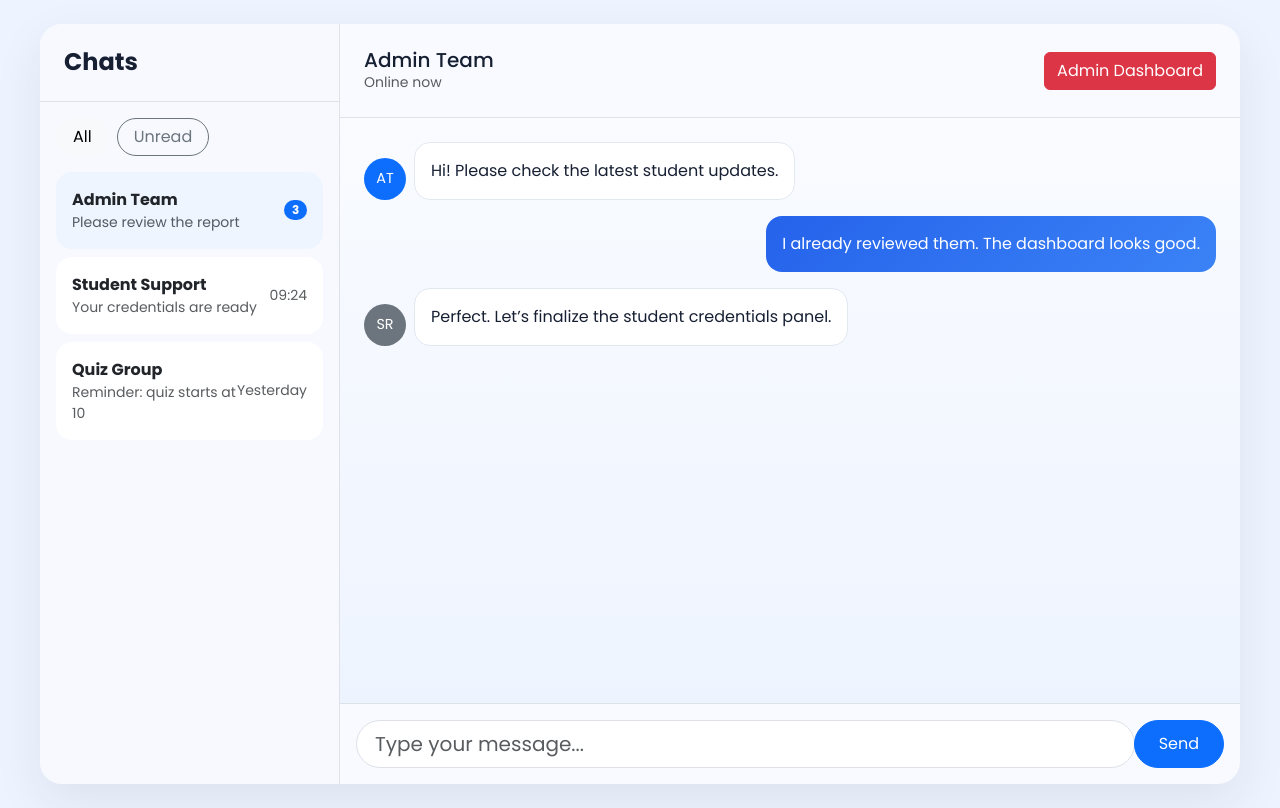
After one commit to Ellammal-p/projects, a Django app: page /main-dashboard/ in a window 1280 px wide. The commit adds this page. Run offline with Django 5.2, Linux system fonts and the light colour scheme.

Commit message:
Updated quiz application dashboard and templates

```diff
--- a/quiz_app/static/css/quiz_page.css
+++ b/quiz_app/static/css/quiz_page.css
@@ -12,58 +12,197 @@ body{
     display:flex;
     justify-content:center;
     align-items:center;
-    background:linear-gradient(
-        135deg,
-        #7b2ff7 0%,
-        #3f5efb 50%,
-        #00c6ff 100%
-    );
+    background:linear-gradient(135deg, #eef5ff 0%, #ffffff 45%, #edf2ff 100%);
+    color:#172033;
     overflow:hidden;
     position:relative;
 }
 
+body.login-page{
+    background:linear-gradient(135deg, #f8fbff 0%, #ffffff 55%, #eef5ff 100%);
+    min-height:100vh;
+    display:flex;
+    justify-content:center;
+    align-items:center;
+}
 
+.login-shell{
+    width:100%;
+    display:flex;
+    justify-content:center;
+    align-items:center;
+    padding:20px;
+}
+
+.login-grid{
+    display:flex;
+    justify-content:center;
+    align-items:center;
+    width:100%;
+}
+
+.login-box{
+    width:100%;
+    max-width:420px;
+    margin:0 auto;
+    padding:30px;
+    border-radius:24px;
+    background:rgba(255,255,255,0.95);
+    border:1px solid rgba(148,163,184,0.25);
+    box-shadow:0 18px 45px rgba(15,23,42,0.10);
+    color:#1f2937;
+}
+
+.login-box h3{
+    color:#111827;
+    font-weight:700;
+}
+
+.login-box .form-label,
+.login-box .alert{
+    color:#334155;
+}
+
+.login-box .form-control{
+    border-radius:12px;
+    background:#ffffff;
+    border:1px solid #cbd5e1;
+    color:#111827;
+    padding:10px 12px;
+}
+
+.login-box .form-control::placeholder{ color:#64748b; }
+.login-box .form-control:focus{
+    background:#ffffff;
+    border-color:#2563eb;
+    box-shadow:0 0 0 0.2rem rgba(37,99,235,0.15);
+    color:#111827;
+}
+
+.login-btn{
+    border:none;
+    color:#ffffff;
+    font-weight:600;
+    font-size:16px;
+    padding:10px 16px;
+    border-radius:12px;
+    background:linear-gradient(135deg, #2563eb, #3b82f6);
+    box-shadow:0 10px 20px rgba(37,99,235,0.18);
+}
+
+.flash-message{
+    position:fixed;
+    top:16px;
+    right:16px;
+    left:auto;
+    transform:none;
+    z-index:1050;
+    width:min(92vw, 420px);
+}
+
+.flash-message .alert{
+    border-radius:14px;
+    box-shadow:0 14px 30px rgba(15,23,42,0.18);
+    border:1px solid rgba(22,101,52,0.18);
+    background:linear-gradient(135deg, #14532d, #166534);
+    color:#ecfdf5;
+    display:flex;
+    align-items:center;
+    justify-content:space-between;
+    gap:10px;
+}
+
+.flash-message .alert-success{ background:linear-gradient(135deg, #14532d, #166534); color:#ecfdf5; }
+.flash-message .alert-danger{ background:linear-gradient(135deg, #7f1d1d, #991b1b); color:#fff7ed; }
+
+.flash-message .alert.fade{
+    opacity:0;
+    transition:opacity 0.3s ease;
+}
+
+.flash-message .alert .close-btn{
+    border:none;
+    background:transparent;
+    color:inherit;
+    font-size:18px;
+    line-height:1;
+    cursor:pointer;
+    opacity:0.85;
+}
+
+.flash-message .alert .close-btn:hover{ opacity:1; }
 
 .app{
     width:500px;
     padding:20px;
     border-radius:30px;
-    background:rgba(255,255,255,0.12);
+    background:rgba(255,255,255,0.88);
     backdrop-filter:blur(20px);
     -webkit-backdrop-filter:blur(20px);
-    border:1px solid rgba(255,255,255,0.2);
-    box-shadow:
-        0 8px 32px rgba(0,0,0,0.2),
-        inset 0 0 20px rgba(255,255,255,0.08);
-    color:white;
+    border:1px solid rgba(148,163,184,0.18);
+    box-shadow:0 18px 40px rgba(15,23,42,0.10);
+    color:#172033;
+}
+
+.professional-table{
+    width:100%;
+    border-collapse:separate;
+    border-spacing:0;
+    border-radius:16px;
+    overflow:hidden;
+    background:#ffffff;
+    box-shadow:0 12px 30px rgba(15,23,42,0.08);
+    border:1px solid #e5e7eb;
+}
+
+.professional-table thead th{
+    background:linear-gradient(135deg, #eff6ff, #e0f2fe);
+    color:#1e3a8a;
+    font-weight:600;
+    padding:12px 14px;
+    text-align:left;
+    border-bottom:1px solid #dbe4f0;
+}
+
+.professional-table tbody td{
+    padding:12px 14px;
+    border-bottom:1px solid #eef2f7;
+    color:#334155;
+    background:#fff;
+}
+
+.professional-table tbody tr:hover td{
+    background:#f8fbff;
+}
+
+.professional-table tbody tr:last-child td{
+    border-bottom:none;
 }
 
 /* Attempts */
 
 #attempt{
-    background:rgba(123,47,247,.3);
+    background:#eff6ff;
+    color:#1e3a8a;
     padding:12px 20px;
     border-radius:50px;
     display:inline-block;
     font-size:18px;
     font-weight:600;
+    border:1px solid #bfdbfe;
 }
 
 /* Score Badge */
 
 #score{
-    background:linear-gradient(
-        135deg,
-        #ff9a44,
-        #fc6076,
-        #7b2ff7
-    );
+    background:linear-gradient(135deg, #dbeafe, #e0f2fe);
     padding:12px 25px;
     border-radius:50px;
     font-size:18px;
     font-weight:600;
-    color:white;
-    box-shadow:0 0 20px rgba(255,255,255,.2);
+    color:#1d4ed8;
+    border:1px solid #bfdbfe;
+    box-shadow:0 10px 18px rgba(148,163,184,0.16);
 }
 
 /* Quiz Number */
--- a/quiz_app/templates/admin_login.html
+++ b/quiz_app/templates/admin_login.html
@@ -28,7 +28,7 @@
                     <label for="admin_password" class="form-label">Password</label>
                     <input type="password" class="form-control" id="admin_password" name="admin_password" placeholder="Enter password" required>
                 </div>
-                <button type="submit" class="btn btn-primary w-100 login-btn">Admin Login</button>
+                <button type="submit" class="btn btn-primary w-100 login-btn">Login</button>
             </form>
         </div>
     </div>
--- /dev/null
+++ b/quiz_app/templates/main_dashboard.html
@@ -0,0 +1,102 @@
+<!DOCTYPE html>
+<html lang="en">
+<head>
+    <meta charset="UTF-8">
+    <meta name="viewport" content="width=device-width, initial-scale=1.0">
+    <title>Main Dashboard</title>
+    {% load static %}
+    <link href="https://cdn.jsdelivr.net/npm/bootstrap@5.3.7/dist/css/bootstrap.min.css" rel="stylesheet">
+    <link href="{% static 'css/quiz_page.css' %}" rel="stylesheet">
+</head>
+<body style="margin: 0; background: #eef4ff; min-height: 100vh; font-family: 'Poppins', sans-serif;">
+    <div class="container-fluid py-4">
+        <div class="mx-auto" style="max-width: 1200px; background: #f8faff; border-radius: 22px; overflow: hidden; box-shadow: 0 18px 50px rgba(15, 23, 42, 0.08);">
+            <div class="row g-0" style="min-height: 760px;">
+                <div class="col-md-3 border-end" style="background: #f7f9ff;">
+                    <div class="p-4 border-bottom">
+                        <h4 class="mb-0 fw-bold">Chats</h4>
+                    </div>
+                    <div class="p-3">
+                        <div class="d-flex align-items-center gap-2 mb-3">
+                            <button class="btn btn-light rounded-pill px-3">All</button>
+                            <button class="btn btn-outline-secondary rounded-pill px-3">Unread</button>
+                        </div>
+                        <div class="list-group list-group-flush">
+                            <a href="#" class="list-group-item list-group-item-action rounded-4 mb-2 px-3 py-3" style="background: #eef5ff; border: 0;">
+                                <div class="d-flex justify-content-between align-items-center">
+                                    <div>
+                                        <strong>Admin Team</strong>
+                                        <div class="small text-muted">Please review the report</div>
+                                    </div>
+                                    <span class="badge bg-primary rounded-pill">3</span>
+                                </div>
+                            </a>
+                            <a href="#" class="list-group-item list-group-item-action rounded-4 mb-2 px-3 py-3" style="border: 0;">
+                                <div class="d-flex justify-content-between align-items-center">
+                                    <div>
+                                        <strong>Student Support</strong>
+                                        <div class="small text-muted">Your credentials are ready</div>
+                                    </div>
+                                    <span class="text-muted small">09:24</span>
+                                </div>
+                            </a>
+                            <a href="#" class="list-group-item list-group-item-action rounded-4 mb-2 px-3 py-3" style="border: 0;">
+                                <div class="d-flex justify-content-between align-items-center">
+                                    <div>
+                                        <strong>Quiz Group</strong>
+                                        <div class="small text-muted">Reminder: quiz starts at 10</div>
+                                    </div>
+                                    <span class="text-muted small">Yesterday</span>
+                                </div>
+                            </a>
+                        </div>
+                    </div>
+                </div>
+
+                <div class="col-md-9 d-flex flex-column">
+                    <div class="d-flex justify-content-between align-items-center p-4 border-bottom">
+                        <div>
+                            <h5 class="mb-0">Admin Team</h5>
+                            <div class="small text-muted">Online now</div>
+                        </div>
+                        <div class="d-flex align-items-center gap-2">
+                            <a href="{% url 'admin_dashboard' %}" class="btn btn-danger">Admin Dashboard</a>
+                        </div>
+                    </div>
+
+                    <div class="flex-grow-1 p-4" style="background: linear-gradient(180deg, #f9fbff 0%, #eef4ff 100%);">
+                        <div class="d-flex flex-column gap-3">
+                            <div class="d-flex align-items-end gap-2">
+                                <div class="rounded-circle bg-primary text-white d-flex align-items-center justify-content-center" style="width: 42px; height: 42px; font-size: 0.9rem;">AT</div>
+                                <div class="p-3 rounded-4" style="max-width: 70%; background: #ffffff; border: 1px solid #e2e8f0;">
+                                    Hi! Please check the latest student updates.
+                                </div>
+                            </div>
+
+                            <div class="d-flex justify-content-end">
+                                <div class="p-3 rounded-4 text-white" style="max-width: 70%; background: linear-gradient(135deg, #2563eb, #3b82f6);">
+                                    I already reviewed them. The dashboard looks good.
+                                </div>
+                            </div>
+
+                            <div class="d-flex align-items-end gap-2">
+                                <div class="rounded-circle bg-secondary text-white d-flex align-items-center justify-content-center" style="width: 42px; height: 42px; font-size: 0.9rem;">SR</div>
+                                <div class="p-3 rounded-4" style="max-width: 70%; background: #ffffff; border: 1px solid #e2e8f0;">
+                                    Perfect. Let’s finalize the student credentials panel.
+                                </div>
+                            </div>
+                        </div>
+                    </div>
+
+                    <div class="p-3 border-top">
+                        <div class="input-group">
+                            <input type="text" class="form-control form-control-lg rounded-pill" placeholder="Type your message..." style="padding-left: 18px;">
+                            <button class="btn btn-primary rounded-pill px-4">Send</button>
+                        </div>
+                    </div>
+                </div>
+            </div>
+        </div>
+    </div>
+</body>
+</html>
--- a/quiz_app/views.py
+++ b/quiz_app/views.py
@@ -1,47 +1,138 @@
-from django.db import connection
-from django.shortcuts import render, redirect
-from django.shortcuts import render
-from .models import QuizResult
+import json
+
+from django.contrib import messages
+from django.db.models import Sum
 from django.http import JsonResponse
-from .models import QuizResult
-import json
-from django.db.models import Sum
+from django.shortcuts import redirect, render
+from functools import wraps
 
-# Create your views here.
-def quiz_page(request):
-    return render(request, "page.html")
+from .models import QuizResult, StudentProfile
 
 
+def student_required(view_func):
+    @wraps(view_func)
+    def _wrapped(request, *args, **kwargs):
+        if not request.session.get('student_id'):
+            messages.error(request, 'Please login as a student first.')
+            return redirect('student_login_page')
+        return view_func(request, *args, **kwargs)
+    return _wrapped
 
+
+def admin_required(view_func):
+    @wraps(view_func)
+    def _wrapped(request, *args, **kwargs):
+        if not request.session.get('admin_logged_in'):
+            messages.error(request, 'Please login as admin first.')
+            return redirect('admin_login_page')
+        return view_func(request, *args, **kwargs)
+    return _wrapped
+
+
+def main_dashboard(request):
+    return render(request, 'main_dashboard.html')
+
+
+def login_page(request):
+    return render(request, 'login.html')
+
+
+def do_login_student(request):
+    if request.method == 'POST':
+        student_id = request.POST.get('student_id', '').strip()
+        password = request.POST.get('student_password', '').strip()
+
+        student = StudentProfile.objects.filter(student_id=student_id, password=password).first()
+        if student or (student_id == '1' and password == '123456'):
+            request.session['student_id'] = student_id
+            messages.success(request, 'Student login successful.')
+            return redirect('quiz_page')
+
+        messages.error(request, 'Invalid student ID or password.')
+    return redirect('student_login_page')
+
+
+def admin_login_page(request):
+    return render(request, 'admin_login.html')
+
+
+def do_login_admin(request):
+    if request.method == 'POST':
+        admin_id = request.POST.get('admin_id', '').strip()
+        admin_password = request.POST.get('admin_password', '').strip()
+
+        if admin_id == 'admin' and admin_password == 'admin123':
+            request.session['admin_logged_in'] = True
+            messages.success(request, 'Admin login successful.')
+            return redirect('admin_dashboard')
+
+        messages.error(request, 'Invalid admin credentials.')
+    return redirect('admin_login_page')
+
+
+@admin_required
+def admin_dashboard(request):
+    return render(request, 'admin_dashboard.html')
+
+
+@admin_required
+def create_student_profile(request):
+
+    if request.method == 'POST':
+        name = request.POST.get('name', '').strip()
+        email = request.POST.get('email', '').strip()
+
+        student_id = str(StudentProfile.objects.count() + 1)
+        password = '123456'
+
+        StudentProfile.objects.create(name=name, email=email, student_id=student_id, password=password)
+        messages.success(request, f'Student profile created. ID: {student_id}, Password: 123456')
+
+    return redirect('admin_dashboard')
+
+
+@admin_required
+def student_list_page(request):
+    students = StudentProfile.objects.order_by('-id')
+    return render(request, 'student_list.html', {'students': students})
+
+
+@student_required
+def quiz_page(request):
+    return render(request, 'page.html')
+
+
+@student_required
 def save_result(request):
-    if request.method == "POST":
+    if request.method == 'POST':
         data = json.loads(request.body)
 
         QuizResult.objects.create(
-            question_no=data["question_no"],
-            attempts_used=data["attempts_used"],
-            marks_scored=data["marks_scored"],
-            correct_answer=data["correct_answer"],
-            user_answer=data["user_answer"]
+            question_no=data['question_no'],
+            attempts_used=data['attempts_used'],
+            marks_scored=data['marks_scored'],
+            correct_answer=data['correct_answer'],
+            user_answer=data['user_answer'],
         )
 
-        return JsonResponse({"status": "success"})
+        return JsonResponse({'status': 'success'})
 
+    return JsonResponse({'status': 'error'}, status=400)
+
+
+@student_required
 def result_list(request):
     results = QuizResult.objects.all()
+    total_score = results.aggregate(Sum('marks_scored'))['marks_scored__sum'] or 0
+    return render(request, 'result_list.html', {'results': results, 'total_score': total_score})
 
-    total_score = results.aggregate(
-        Sum('marks_scored')
-    )['marks_scored__sum'] or 0
 
-    return render(
-        request,
-        "result_list.html",
-        {
-            "results": results,
-            "total_score": total_score
-        }
-    )
+@student_required
+def reset_quiz(request):
+    return JsonResponse({'status': 'success'})
 
-def reset_quiz(request):
-    return JsonResponse({"status": "success"})
+
+def logout_user(request):
+    request.session.flush()
+    messages.info(request, 'You have been logged out successfully.')
+    return redirect('student_login_page')
--- a/quiz_application/urls.py
+++ b/quiz_application/urls.py
@@ -3,7 +3,17 @@ from django.urls import path
 from quiz_app import views
 
 urlpatterns = [
-    path('page/', views.quiz_page),
+    path('', views.login_page, name='student_login'),
+    path('main-dashboard/', views.main_dashboard, name='main_dashboard'),
+    path('login/', views.login_page, name='student_login_page'),
+    path('do-login-student/', views.do_login_student, name='do_login_student'),
+    path('admin-login/', views.admin_login_page, name='admin_login_page'),
+    path('do-login-admin/', views.do_login_admin, name='do_login_admin'),
+    path('admin-dashboard/', views.admin_dashboard, name='admin_dashboard'),
+    path('create-student-profile/', views.create_student_profile, name='create_student_profile'),
+    path('student-list/', views.student_list_page, name='student_list_page'),
+    path('page/', views.quiz_page, name='quiz_page'),
+    path('logout/', views.logout_user, name='logout_user'),
     path('save-result/', views.save_result, name='save_result'),
     path('results/', views.result_list, name='results'),
     path('reset-quiz/', views.reset_quiz, name='reset_quiz'),
```
Also changed, not shown: other parts of quiz_app/static/css/quiz_page.css (+18 -33 lines), quiz_app/models.py (+12 -0 lines), quiz_app/templates/admin_dashboard.html (+23 -9 lines), quiz_app/templates/login.html (+17 -5 lines), quiz_app/templates/student_list.html (+8 -5 lines), 1 other file.
